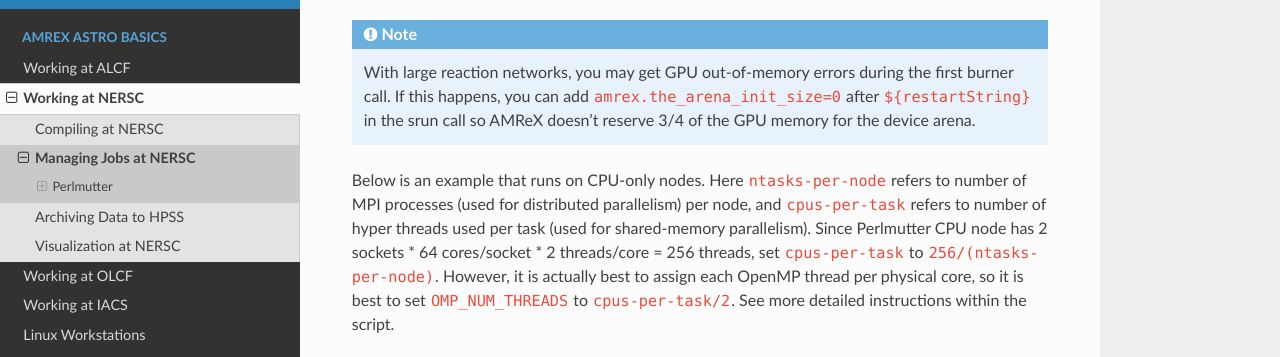
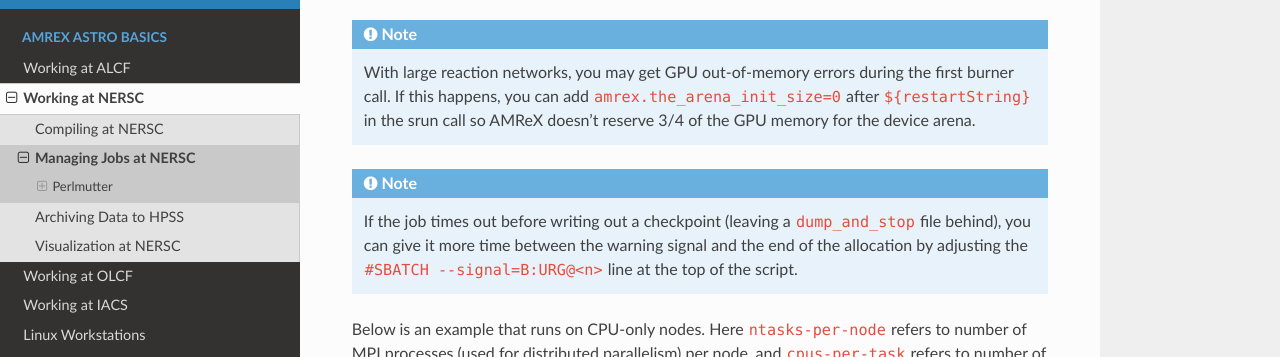
Before and after one commit to AMReX-Astro/workflow, a Sphinx documentation site: the page built from sphinx_docs/source/nersc-workflow.rst, in a window 1280 px wide and 900 px high, scrolled down 505 px, cut to the strip 84-441 px from the top of the window. Built offline with Sphinx 7.4.7 and the Read the Docs theme 3.1.0, drawn with Linux system fonts in a browser that asks for light colours.

Commit message:
Add note about auto-checkpointing timing out

```diff
--- a/sphinx_docs/source/nersc-workflow.rst
+++ b/sphinx_docs/source/nersc-workflow.rst
@@ -28,6 +28,13 @@
    the first burner call.  If this happens, you can add
    ``amrex.the_arena_init_size=0`` after ``${restartString}`` in the srun call
    so AMReX doesn't reserve 3/4 of the GPU memory for the device arena.
+
+.. note::
+
+   If the job times out before writing out a checkpoint (leaving a
+   ``dump_and_stop`` file behind), you can give it more time between the
+   warning signal and the end of the allocation by adjusting the
+   ``#SBATCH --signal=B:URG@<n>`` line at the top of the script.
 
 Below is an example that runs on CPU-only nodes. Here ``ntasks-per-node``
 refers to number of MPI processes (used for distributed parallelism) per node,
```
